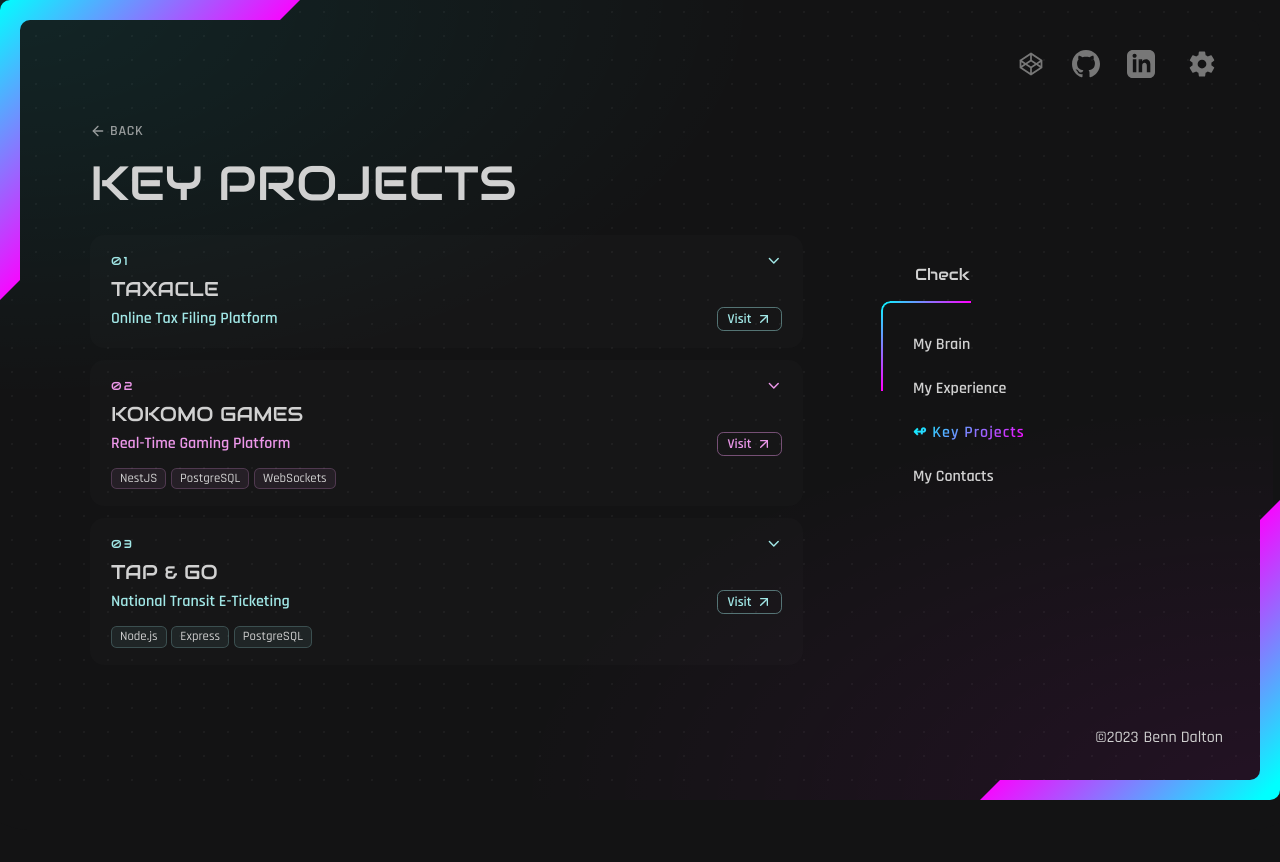
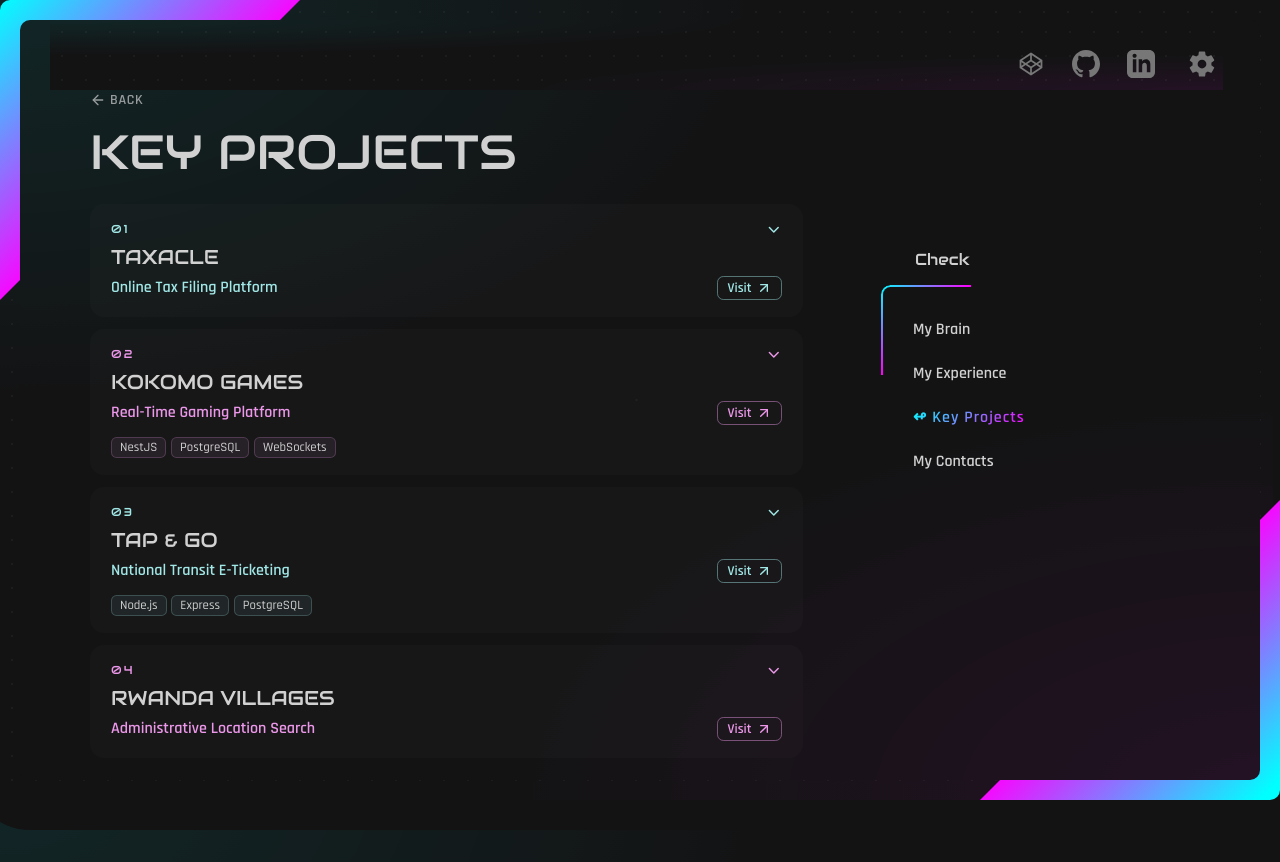
Before and after one commit to blackd44/portfolio, a Next.js app: page /projects in a window 1280 px wide. Before the commit the page ends 800 px from the top, so only its background shows below. Built offline with nearby package versions, Linux system fonts and the light colour scheme.

Commit message:
add new project

```diff
--- a/src/app/(links)/projects/page.tsx
+++ b/src/app/(links)/projects/page.tsx
@@ -67,6 +67,20 @@ const projects: Entry[] = [
       </ul>
     ),
   },
+  {
+    title: "Rwanda Villages",
+    subtitle: "Administrative Location Search",
+    link: "https://rwanda-villages.vercel.app/",
+    desc: (
+      <ul>
+        <li>
+          Search any administrative location in Rwanda and see its full
+          hierarchy, from village up through cell, sector, district, and
+          province to country.
+        </li>
+      </ul>
+    ),
+  },
 ];
 
 export default function Projects() {
```
